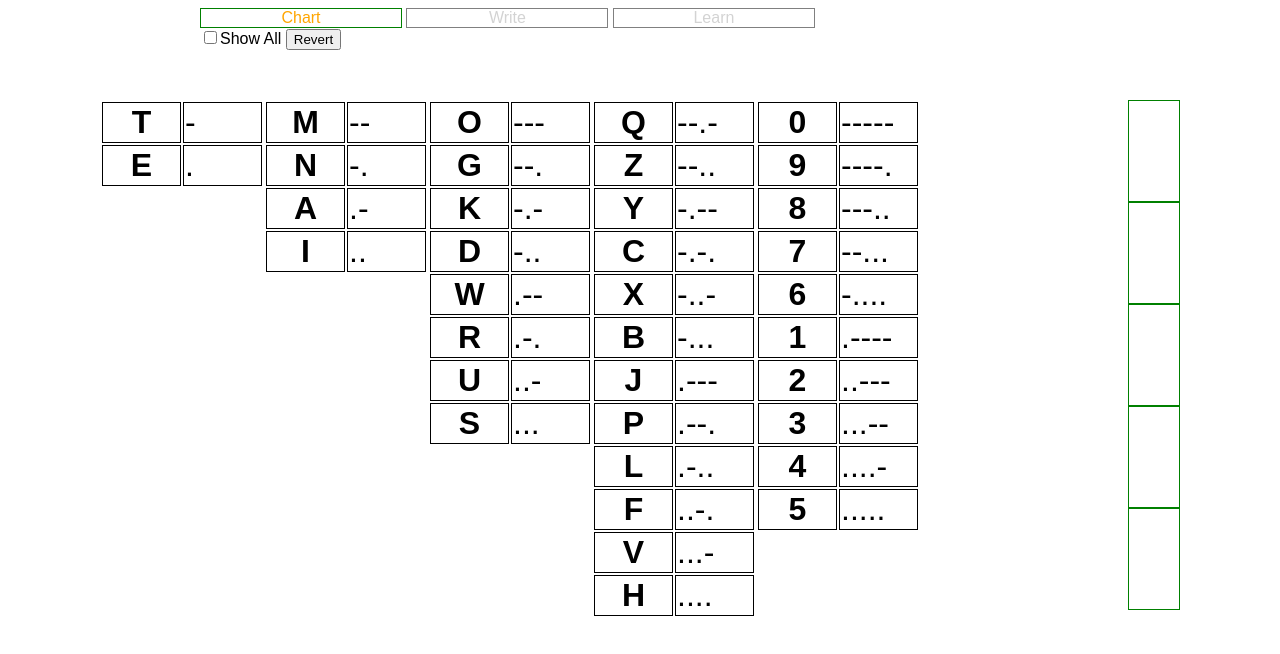
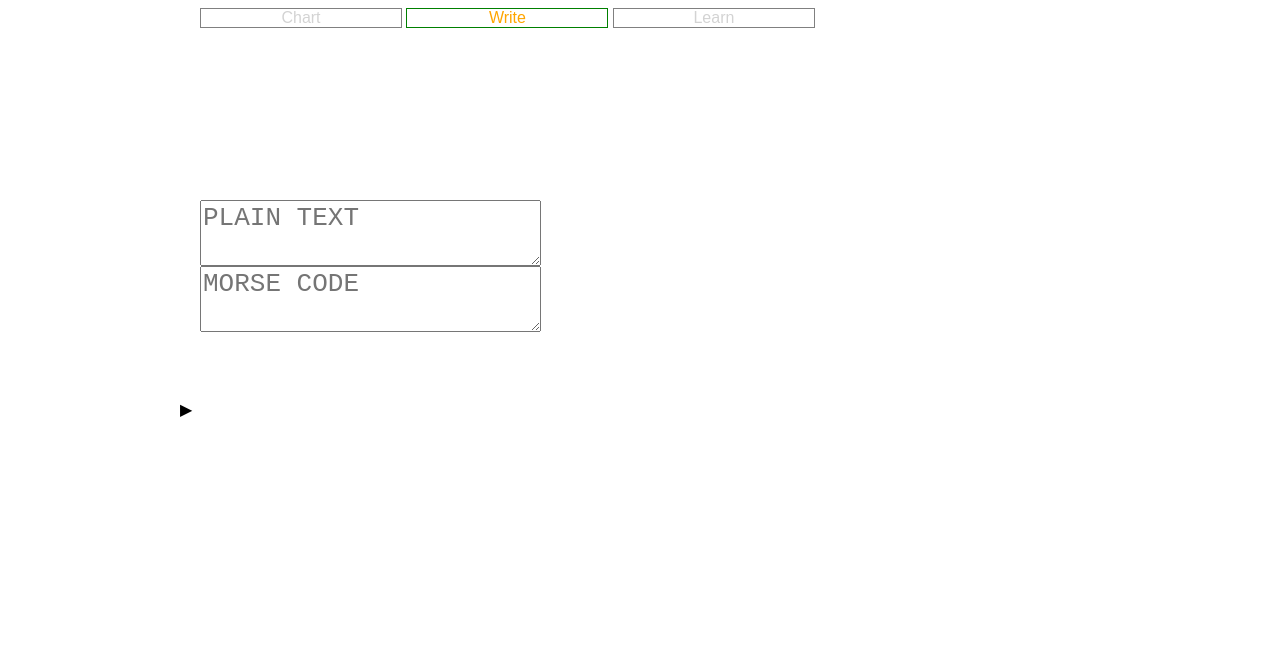
Before and after one commit to matthewmorrone/morse, a plain HTML site: page index.html in a window 1280 px wide. Drawn offline with Linux system fonts and the light colour scheme.

Commit message:
Add sequential sound playing, add description

```diff
--- a/index.html
+++ b/index.html
@@ -1,8 +1,10 @@
 <html>
 <head>
 <title>Morse Code</title>
+<meta charset="utf-8" />
 <link rel="shortcut icon" type="image/x-icon" href="/psi.ico" />
 <link rel="stylesheet" type="text/css" href="/jquery.ui.css" />
+<link rel="stylesheet" type="text/css" href="icons.css" />
 <script src="/jquery.js"></script>
 <script src="/jquery.ui.js"></script>
 <style>
@@ -36,6 +38,8 @@ article
 }
 table, th, td
 {
+	border: 1px solid black;
+	border-collapse: collapse;
 }
 table, textarea
 {
@@ -48,8 +52,7 @@ th, td
 	max-height: 75px;
 	min-width: 75px;
 	max-width: 75px;
-	border: 1px solid black;
-	border-collapse: collapse;
+
 
 }
 textarea
@@ -72,6 +75,16 @@ textarea
 	top: 200px;
 	left: 200px;
 }
+#readout
+{
+	position: absolute;
+	top: 400px;
+	left: 200px;
+}
+#readout td
+{
+	margin-left: 10px;
+}
 #flashcard, #guess
 {
 	font-size: 200%;
@@ -92,6 +105,19 @@ textarea
 	width: 50px;
 	height: 100px;
 	border: 1px solid green;
+}
+.play
+{
+	display: block;
+	height: 50px;
+	width: 50px;
+	position: absolute;
+	top: 400px;
+	left: 180px;
+}
+.play:before
+{
+	content: "\25B6";
 }
 </style>
 <script>
@@ -132,47 +158,27 @@ String.prototype.fulltrim=function(){return this.replace(/(?:(?:^|\n)\s+|\s+(?:$
 
 $(function()
 {
-	$("th, td").draggable()
+	$("th, td").draggable(
+	{
+		snap: true
+		// grid: [20, 20]
+	})
 	$(".accept").droppable(
 	{
-		drop: function(event, ui)
-		{
-			$(this).css("background-color", "rgba(0, 255, 0, .5)")
-			// $(this).append($(ui.draggable).clone())
-			// $(".accepts").find("audio").each(function()
-			// {
-			// 	$(this)[0].play()
-			// })
-		},
+		drop: function(event, ui) {$(this).css("background-color", "rgba(0, 255, 0, .5)")},
 		out: function(event, ui) {$(this).css("background-color", "rgba(255, 255, 255, 1)")}
 	})
 
-	$("th, td").each(function()
-	{
-		$(this).data({'originalLeft': $(this).css('left'), 'originalTop': $(this).css('top')})
-	})
+	$("th, td").each(function() {$(this).data({'originalLeft': $(this).css('left'), 'originalTop': $(this).css('top')})})
 
-	$("#revert").click(function()
-	{
-		$("th, td").each(function()
-		{
-			$(this).css({'left': $(this).data('originalLeft'), 'top': $(this).data('originalTop')})
-		})
-	})
-	// $("table tbody").sortable({helper: function(e, tr)
-	// {
-	// 	var originals = tr.children()
-	// 	var helper = tr.clone()
-	// 	helper.children().each(function(index){$(this).width(originals.eq(index).width())})
-	// 	return helper
-	// }})
+	$("#revert").click(function() {$("th, td").each(function() {$(this).css({'left': $(this).data('originalLeft'), 'top': $(this).data('originalTop')})})})
+
  	$("table tbody, div").disableSelection()
  	$("tr").each(function() {if ($(this).find("th").text().trim() == "") {$(this).hide()}})
  	$("#showall").click(function()
  	{
  		if ($(this).is(":checked")) {$("tr").each(function() {if ($(this).find("th").text().trim() == "") {$(this).show()}})}
  		else {$("tr").each(function() {if ($(this).find("th").text().trim() == "") {$(this).hide()}})}
-
  	})
  	var encodex = "{"
  	var decodex = "{"
@@ -187,16 +193,28 @@ $(function()
  	decodex += "}"
 	encodex = $.parseJSON(encodex)
 	decodex = $.parseJSON(decodex)
+
+	$("#tables th").each(function()
+	{
+		$(this).attr("class", $(this).html())
+		$(this).next("td").find("audio").attr("class", $(this).html()+"_audio")
+	})
+	$("#2 table, #2 table *").show()
+
  	$("#t1").keyup(function()
  	{
+ 		$("#readout tr").html("")
  		var str = $(this).val().split('')
  		var result = ""
+
  		str.map(function(a, b)
  		{
  			if (a == " ") {result+=" "; return}
  			a = a.toUpperCase()
+ 			$("#readout tr").append($("#tables").find("th."+a).parent().find("td").clone())
  			result += encodex[a]+" "
  		})
+ 		sounds()
  		$("#t2").val(result)
  	})
  	$("#t2").keyup(function(e)
@@ -212,6 +230,7 @@ $(function()
 	 			result += decodex[a]
 	 		})
 	 		$("#t1").val(result)
+	 		$("#t1").keyup()
  		}
  	})
  	var i = 0
@@ -250,13 +269,29 @@ $(function()
  		$("article").hide()
  		$("#"+$(this).attr('page')).show()
  	})
- 	$("div[page='1']").click()
+ 	$("div[page='2']").click()
 
+	sounds()
+
+	$("#all").shuffleRows()
+
+	$(".play").click(function(e)
+	{
+		$("#readout audio").eq(0).get(0).play()
+
+		var i = 1
+		$("#readout audio").on("ended", function()
+		{
+			$("#readout audio").eq(i).get(0).play()
+			i++
+		})
+	})
+})
+function sounds()
+{
 	$("a.sound").click(function(e) {$(this).next('audio').get(0).play()})
 	$("a.sound").parents("tr").click(function(e) {$(this).find('audio').get(0).play()})
-
-	$("#all").shuffleRows()
-})
+}
 </script>
 </head>
 <body>
@@ -361,6 +396,9 @@ $(function()
 		<div><textarea id='t1' placeholder='Plain text'></textarea></div>
 		<div><textarea id='t2' placeholder='Morse code'></textarea></div>
 	</div>
+	<div class='play'></div>
+	<div id='readout'><table><tr></tr></table></div>
+
 </article>
 
 <article id='3'>
@@ -439,6 +477,8 @@ $(function()
 <tr><th>4</th><td>....-</td></tr>
 <tr><th>5</th><td>.....</td></tr>
 </table>
+<!-- <h3>Morse</h3> -->
+<!-- <p>WARNING: THIS MAKES SOUNDS<br>A few months ago I wanted to learn Morse Code (I want to make an Android app that vibrates a person's name in morse code as the text tone). It's the product of about three hours of work that I did while waiting to meet with a professor (yes, I had to wait that long). My next goal for this project is to chain together sounds in the write tab.</p> -->
 
 
 <script>
```
